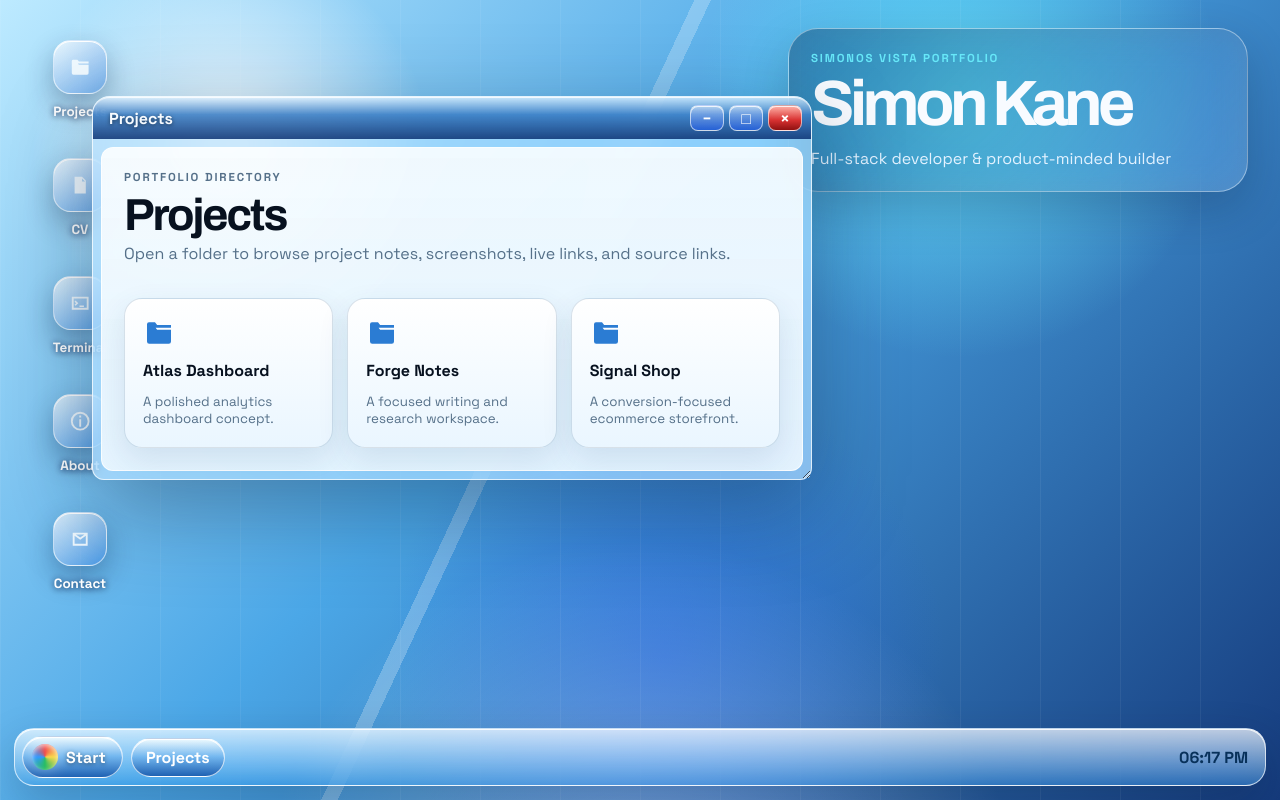
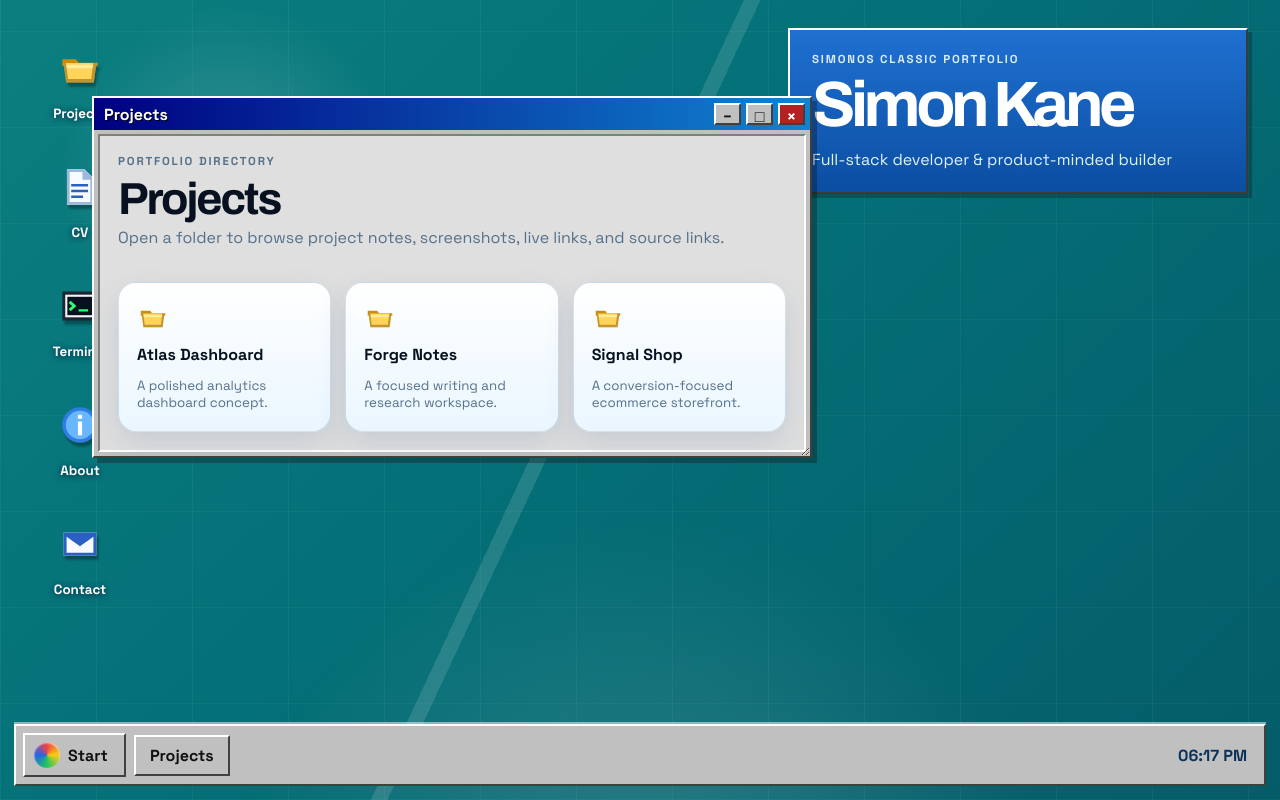
Before and after one commit to SimonKane/portfolio, a Next.js app: page / in a window 1280 px wide. Both pictures are taken after a click on the button "Projects". Built offline with nearby package versions, Linux system fonts and the light colour scheme.

Commit message:
Refine classic Windows UI and 3D transition

```diff
--- a/src/app/globals.css
+++ b/src/app/globals.css
@@ -62,11 +62,23 @@ svg {
   display: block;
   width: 1.4rem;
   height: 1.4rem;
-  fill: currentColor;
+}
+
+.uiIcon {
+  width: 46px;
+  height: 46px;
+  image-rendering: auto;
+}
+
+.startMenu .uiIcon {
+  width: 24px;
+  height: 24px;
 }
 
 .portfolioRoot {
+  height: 100vh;
   min-height: 100vh;
+  overflow: hidden;
   isolation: isolate;
 }
 
@@ -75,10 +87,8 @@ svg {
   min-height: 100vh;
   overflow: hidden;
   background:
-    radial-gradient(circle at 18% 18%, rgba(255, 255, 255, 0.85), transparent 16%),
-    radial-gradient(circle at 75% 12%, rgba(103, 232, 249, 0.72), transparent 22%),
-    radial-gradient(circle at 52% 82%, rgba(37, 99, 235, 0.52), transparent 30%),
-    linear-gradient(135deg, #bdeaff 0%, #4ba7e7 44%, #153b7d 100%);
+    radial-gradient(circle at 18% 22%, rgba(255, 255, 255, 0.18), transparent 14%),
+    linear-gradient(135deg, #0b7f80 0%, #047178 42%, #045c69 100%);
 }
 
 .aeroDesktop::before,
@@ -91,13 +101,14 @@ svg {
 
 .aeroDesktop::before {
   background:
-    linear-gradient(115deg, transparent 0 42%, rgba(255, 255, 255, 0.24) 42% 43%, transparent 43%),
-    repeating-linear-gradient(90deg, rgba(255, 255, 255, 0.06) 0 1px, transparent 1px 80px);
+    linear-gradient(115deg, transparent 0 45%, rgba(255, 255, 255, 0.12) 45% 46%, transparent 46%),
+    repeating-linear-gradient(90deg, rgba(255, 255, 255, 0.045) 0 1px, transparent 1px 96px),
+    repeating-linear-gradient(0deg, rgba(255, 255, 255, 0.035) 0 1px, transparent 1px 96px);
   mix-blend-mode: screen;
 }
 
 .aeroDesktop::after {
-  background: radial-gradient(circle at 50% 115%, rgba(255, 255, 255, 0.38), transparent 34%);
+  background: radial-gradient(circle at 50% 115%, rgba(255, 255, 255, 0.16), transparent 36%);
 }
 
 .desktopHero {
@@ -107,12 +118,12 @@ svg {
   z-index: 1;
   width: min(460px, calc(100vw - 170px));
   padding: 22px;
-  color: #f8fbff;
-  border: 1px solid rgba(255, 255, 255, 0.42);
-  border-radius: var(--radius-xl);
-  background: linear-gradient(135deg, rgba(12, 42, 79, 0.42), rgba(255, 255, 255, 0.16));
-  box-shadow: var(--shadow-md);
-  backdrop-filter: blur(18px) saturate(1.2);
+  color: #ffffff;
+  border: 2px solid;
+  border-color: #ffffff #3a3a3a #3a3a3a #ffffff;
+  border-radius: 0;
+  background: linear-gradient(180deg, #1f70d1, #0b4ea2);
+  box-shadow: 4px 4px 0 rgba(0, 0, 0, 0.24);
 }
 
 .desktopHero h1,
@@ -144,7 +155,7 @@ svg {
 
 .desktopHero .eyebrow,
 .hero3d .eyebrow {
-  color: var(--cyan);
+  color: #dcecff;
 }
 
 .desktopGrid {
@@ -167,28 +178,28 @@ svg {
   text-align: center;
   text-shadow: 0 1px 6px rgba(0, 20, 60, 0.9);
   border: 1px solid transparent;
-  border-radius: 18px;
+  border-radius: 0;
   background: transparent;
   transition: background var(--duration) ease, border-color var(--duration) ease, transform var(--duration) ease;
 }
 
 .desktopIcon:hover,
 .desktopIcon:focus-visible {
-  border-color: rgba(255, 255, 255, 0.64);
-  background: rgba(255, 255, 255, 0.16);
-  transform: translateY(-2px);
+  border-color: rgba(255, 255, 255, 0.92);
+  background: rgba(0, 0, 128, 0.42);
+  transform: translateY(-1px);
 }
 
 .iconTile {
   display: grid;
   place-items: center;
-  width: 54px;
-  height: 54px;
-  color: #eff9ff;
-  border: 1px solid rgba(255, 255, 255, 0.62);
-  border-radius: 18px;
-  background: linear-gradient(145deg, rgba(255, 255, 255, 0.74), rgba(35, 118, 220, 0.48));
-  box-shadow: inset 0 1px 0 white, 0 12px 28px rgba(6, 31, 73, 0.32);
+  width: 58px;
+  height: 58px;
+  color: #111;
+  border: 0;
+  border-radius: 0;
+  background: transparent;
+  filter: drop-shadow(2px 4px 1px rgba(0, 0, 0, 0.32));
 }
 
 .desktopIcon strong {
@@ -200,11 +211,11 @@ svg {
   width: min(720px, calc(100vw - 24px));
   max-height: calc(100vh - 92px);
   overflow: auto;
-  border: 1px solid rgba(255, 255, 255, 0.72);
-  border-radius: 18px 18px 12px 12px;
-  background: rgba(191, 225, 250, 0.62);
-  box-shadow: var(--shadow-lg), inset 0 1px 0 rgba(255, 255, 255, 0.84);
-  backdrop-filter: blur(18px) saturate(1.35);
+  border: 2px solid;
+  border-color: #ffffff #3f3f3f #3f3f3f #ffffff;
+  border-radius: 0;
+  background: #c0c0c0;
+  box-shadow: 5px 5px 0 rgba(0, 0, 0, 0.28);
   resize: both;
 }
 
@@ -212,12 +223,12 @@ svg {
   display: flex;
   align-items: center;
   justify-content: space-between;
-  min-height: 42px;
-  padding: 7px 9px 7px 16px;
-  color: #f7fbff;
+  min-height: 32px;
+  padding: 4px 5px 4px 10px;
+  color: #ffffff;
   font-weight: 800;
-  background: linear-gradient(180deg, rgba(255, 255, 255, 0.46), rgba(33, 104, 183, 0.72) 42%, rgba(10, 48, 113, 0.86));
-  text-shadow: 0 1px 4px rgba(0, 0, 0, 0.55);
+  background: linear-gradient(90deg, #000080, #1084d0);
+  text-shadow: 1px 1px #000;
 }
 
 .windowControls {
@@ -228,33 +239,36 @@ svg {
 .windowControls button {
   display: grid;
   place-items: center;
-  width: 34px;
-  height: 26px;
-  color: white;
-  border: 1px solid rgba(255, 255, 255, 0.62);
-  border-radius: 8px;
-  background: linear-gradient(180deg, rgba(255, 255, 255, 0.42), rgba(37, 99, 235, 0.72));
-  box-shadow: inset 0 1px 0 rgba(255, 255, 255, 0.8);
+  width: 27px;
+  height: 22px;
+  color: #111;
+  border: 2px solid;
+  border-color: #ffffff #404040 #404040 #ffffff;
+  border-radius: 0;
+  background: #c0c0c0;
+  box-shadow: none;
   transition: filter var(--duration) ease, transform var(--duration) ease;
 }
 
 .windowControls button:hover {
-  filter: brightness(1.12);
-  transform: translateY(-1px);
+  filter: brightness(1.03);
+  transform: translateY(0);
 }
 
 .windowControls .closeControl {
-  background: linear-gradient(180deg, #ffb3a9, #d93232 58%, #8f1111);
+  color: #ffffff;
+  background: #b32222;
 }
 
 .windowBody {
-  margin: 8px;
+  margin: 4px;
   min-height: 280px;
-  padding: 22px;
+  padding: 18px;
   color: var(--ink);
-  border: 1px solid rgba(255, 255, 255, 0.78);
-  border-radius: 12px;
-  background: linear-gradient(180deg, var(--glass-strong), rgba(235, 247, 255, 0.92));
+  border: 2px solid;
+  border-color: #808080 #ffffff #ffffff #808080;
+  border-radius: 0;
+  background: #dfdfdf;
 }
 
 .contentStack {
@@ -446,19 +460,20 @@ svg {
   gap: 8px;
   min-height: 54px;
   padding: 7px;
-  border: 1px solid rgba(255, 255, 255, 0.68);
-  border-radius: 20px;
-  background: linear-gradient(180deg, rgba(255, 255, 255, 0.72), rgba(72, 152, 216, 0.48));
-  box-shadow: var(--shadow-md), inset 0 1px 0 rgba(255, 255, 255, 0.86);
-  backdrop-filter: blur(20px) saturate(1.35);
+  border: 2px solid;
+  border-color: #ffffff #404040 #404040 #ffffff;
+  border-radius: 0;
+  background: #c0c0c0;
+  box-shadow: 0 -2px 0 rgba(255, 255, 255, 0.5);
 }
 
 .startButton,
 .taskButtons button {
-  border: 1px solid rgba(255, 255, 255, 0.7);
-  border-radius: 999px;
-  background: linear-gradient(180deg, #effbff, #73b7ef 48%, #1f62b3);
-  box-shadow: inset 0 1px 0 white;
+  border: 2px solid;
+  border-color: #ffffff #404040 #404040 #ffffff;
+  border-radius: 0;
+  background: #c0c0c0;
+  box-shadow: none;
 }
 
 .startButton {
@@ -467,17 +482,17 @@ svg {
   gap: 8px;
   min-height: 38px;
   padding: 7px 16px 7px 9px;
-  color: white;
+  color: #111;
   font-weight: 900;
-  text-shadow: 0 1px 4px rgba(0, 0, 0, 0.45);
+  text-shadow: none;
 }
 
 .startOrb {
   width: 26px;
   height: 26px;
   border-radius: 50%;
-  background: conic-gradient(#f34b4b, #f8d84a, #28bd63, #3299ff, #f34b4b);
-  box-shadow: inset 0 2px 5px rgba(255, 255, 255, 0.7), 0 0 16px rgba(255, 255, 255, 0.34);
+  background: conic-gradient(#ef4444, #facc15, #22c55e, #2563eb, #ef4444);
+  box-shadow: inset 0 1px 2px rgba(255, 255, 255, 0.8);
 }
 
 .startMenu {
@@ -488,11 +503,11 @@ svg {
   gap: 6px;
   width: min(340px, calc(100vw - 28px));
   padding: 10px;
-  border: 1px solid rgba(255, 255, 255, 0.72);
-  border-radius: 22px;
-  background: rgba(235, 247, 255, 0.86);
-  box-shadow: var(--shadow-lg);
-  backdrop-filter: blur(18px) saturate(1.35);
+  border: 2px solid;
+  border-color: #ffffff #404040 #404040 #ffffff;
+  border-radius: 0;
+  background: #c0c0c0;
+  box-shadow: 5px 5px 0 rgba(0, 0, 0, 0.26);
 }
 
 .startMenuHeader {
@@ -500,8 +515,8 @@ svg {
   gap: 3px;
   padding: 14px;
   color: white;
-  border-radius: 16px;
-  background: linear-gradient(135deg, #174ea6, #2cb8ef);
+  border-radius: 0;
+  background: linear-gradient(90deg, #000080, #1084d0);
 }
 
 .startMenuHeader span {
@@ -516,7 +531,7 @@ svg {
   padding: 11px 12px;
   color: #0f3157;
   border: 0;
-  border-radius: 14px;
+  border-radius: 0;
   background: transparent;
   text-align: left;
   transition: background var(--duration) ease, transform var(--duration) ease;
@@ -543,7 +558,7 @@ svg {
 .taskButtons button {
   min-width: 92px;
   padding: 8px 14px;
-  color: white;
+  color: #111;
   font-weight: 700;
 }
 
@@ -562,7 +577,7 @@ svg {
   pointer-events: none;
   perspective: 900px;
   background: radial-gradient(circle, rgba(255, 255, 255, 0.12), rgba(2, 12, 27, 0.48));
-  animation: overlayFade 1.4s ease both;
+  animation: overlayFade 2.8s ease both;
 }
 
 .transitionCard {
@@ -578,7 +593,7 @@ svg {
   background: rgba(8, 21, 42, 0.72);
   box-shadow: 0 28px 120px rgba(0, 0, 0, 0.54);
   backdrop-filter: blur(18px);
-  animation: portalFlip 1.1s cubic-bezier(0.2, 0.8, 0.2, 1) both;
+  animation: portalFlip 2.45s cubic-bezier(0.2, 0.8, 0.2, 1) both;
 }
 
 .transitionRing {
@@ -588,12 +603,56 @@ svg {
   border-top-color: var(--cyan);
   border-radius: 50%;
   box-shadow: 0 0 40px rgba(103, 232, 249, 0.42);
-  animation: ringSpin 900ms ease-out both;
+  animation: ringSpin 2.2s ease-out both;
+}
+
+.transitionTunnel {
+  position: absolute;
+  inset: 0;
+  display: grid;
+  place-items: center;
+  overflow: hidden;
+  transform-style: preserve-3d;
+}
+
+.transitionTunnel span {
+  position: absolute;
+  width: 42vmin;
+  height: 42vmin;
+  border: 2px solid rgba(103, 232, 249, 0.28);
+  transform: rotateX(64deg) rotateZ(45deg) translateZ(0);
+  animation: tunnelPulse 2.6s ease both;
+}
+
+.transitionTunnel span:nth-child(2) {
+  width: 62vmin;
+  height: 62vmin;
+  animation-delay: 160ms;
+}
+
+.transitionTunnel span:nth-child(3) {
+  width: 84vmin;
+  height: 84vmin;
+  animation-delay: 320ms;
+}
+
+.transitionSteps {
+  display: grid;
+  gap: 7px;
+  margin: 0;
+  padding-left: 1.2rem;
+  color: #bfefff;
+  text-align: left;
+  font-family: "Courier New", monospace;
+  font-size: 0.86rem;
 }
 
 .modernShell {
+  height: 100vh;
   min-height: 100vh;
-  overflow: auto;
+  overflow-y: auto;
+  overflow-x: hidden;
+  -webkit-overflow-scrolling: touch;
   padding: 28px;
   color: #eef7ff;
   background:
@@ -681,7 +740,7 @@ svg {
 }
 
 .projectIndex {
-  color: var(--cyan);
+  color: #dcecff;
   font-family: "Archivo", Arial, sans-serif;
   font-size: 0.82rem;
   font-weight: 900;
@@ -700,13 +759,16 @@ svg {
 }
 
 .glassPanel a {
-  color: var(--cyan);
+  color: #dcecff;
   font-weight: 900;
 }
 
 .uglyShell {
+  height: 100vh;
   min-height: 100vh;
-  overflow: auto;
+  overflow-y: auto;
+  overflow-x: hidden;
+  -webkit-overflow-scrolling: touch;
   padding: 20px;
   color: #17004a;
   background:
@@ -793,7 +855,21 @@ svg {
 
 @keyframes ringSpin {
   to {
-    transform: rotate(540deg) scale(1.1);
+    transform: rotate(900deg) scale(1.16);
+  }
+}
+
+@keyframes tunnelPulse {
+  0% {
+    opacity: 0;
+    transform: rotateX(64deg) rotateZ(45deg) translateZ(-240px) scale(0.35);
+  }
+  45% {
+    opacity: 1;
+  }
+  100% {
+    opacity: 0;
+    transform: rotateX(64deg) rotateZ(45deg) translateZ(260px) scale(1.2);
   }
 }
 
--- a/src/components/PortfolioApp.tsx
+++ b/src/components/PortfolioApp.tsx
@@ -87,13 +87,13 @@ export function PortfolioApp() {
   const switchTheme = (next: ThemeMode) => {
     setTransition(
       next === "3d"
-        ? "Aero shell is unfolding into dimensional portfolio mode"
+        ? "Classic desktop is extruding into dimensional portfolio mode"
         : next === "ugly"
           ? "Taste filter disabled. Brace for impact."
-          : "Restoring Vista glass desktop"
+          : "Restoring classic Windows desktop"
     );
     setTheme(next);
-    window.setTimeout(() => setTransition(""), 1400);
+    window.setTimeout(() => setTransition(""), 2800);
   };
 
   return (
@@ -145,9 +145,9 @@ function RetroDesktop({
   onTheme: (mode: ThemeMode) => void;
 }) {
   return (
-    <main className="aeroDesktop" aria-label="Vista-inspired portfolio desktop">
+    <main className="aeroDesktop" aria-label="Oldschool Windows-inspired portfolio desktop">
       <section className="desktopHero" aria-label="Portfolio introduction">
-        <p className="eyebrow">SimonOS Vista Portfolio</p>
+        <p className="eyebrow">SimonOS Classic Portfolio</p>
         <h1>{portfolio.name}</h1>
         <p>{portfolio.title}</p>
       </section>
@@ -460,7 +460,7 @@ function Taskbar({
             <Icon name="warning" />
             uglify
           </button>
-          <button onClick={() => onTheme("retro")}>Vista desktop</button>
+          <button onClick={() => onTheme("retro")}>Classic desktop</button>
         </nav>
       )}
       <div className="taskButtons" aria-label="Open windows">
@@ -481,7 +481,7 @@ function ThreeDPortfolio({ onTheme }: { onTheme: (mode: ThemeMode) => void }) {
       <nav className="modernNav">
         <strong>{portfolio.name}</strong>
         <span>
-          <button onClick={() => onTheme("retro")}>Vista desktop</button>
+          <button onClick={() => onTheme("retro")}>Classic desktop</button>
           <button onClick={() => onTheme("ugly")}>Uglify</button>
         </span>
       </nav>
@@ -546,30 +546,87 @@ function UglyPortfolio({ onTheme }: { onTheme: (mode: ThemeMode) => void }) {
 }
 
 function TransitionOverlay({ label, mode }: { label: string; mode: ThemeMode }) {
+  const steps = mode === "3d" ? ["defragmenting desktop", "extruding project cards", "lighting glass layers"] : [];
+
   return (
     <div className={`transitionOverlay transition-${mode}`} role="status" aria-live="polite">
+      <div className="transitionTunnel" aria-hidden="true">
+        <span />
+        <span />
+        <span />
+      </div>
       <div className="transitionCard">
         <span className="transitionRing" aria-hidden="true" />
         <strong>{label}</strong>
+        {steps.length > 0 && (
+          <ol className="transitionSteps">
+            {steps.map((step) => (
+              <li key={step}>{step}</li>
+            ))}
+          </ol>
+        )}
       </div>
     </div>
   );
 }
 
 function Icon({ name }: { name: IconName }) {
-  const paths: Record<IconName, React.ReactNode> = {
-    folder: <path d="M3 7.5h6l1.6 2H21v8.8A1.7 1.7 0 0 1 19.3 20H4.7A1.7 1.7 0 0 1 3 18.3V7.5Zm0-2A1.5 1.5 0 0 1 4.5 4H9l1.6 2H21v2H3V5.5Z" />,
-    document: <path d="M6 3h8l4 4v14H6V3Zm8 1.8V8h3.2L14 4.8ZM8 11h8v1.6H8V11Zm0 3.2h8v1.6H8v-1.6Zm0 3.2h5v1.6H8v-1.6Z" />,
-    terminal: <path d="M3 5h18v14H3V5Zm2 2v10h14V7H5Zm2 2.2 3 2.8-3 2.8-1.1-1.2 1.7-1.6-1.7-1.6L7 9.2Zm4.2 5.2H16V16h-4.8v-1.6Z" />,
-    info: <path d="M11 10h2v8h-2v-8Zm0-4h2v2h-2V6Zm1 16a10 10 0 1 1 0-20 10 10 0 0 1 0 20Zm0-2a8 8 0 1 0 0-16 8 8 0 0 0 0 16Z" />,
-    contact: <path d="M4 5h16v14H4V5Zm2 3.2V17h12V8.2l-6 4.3-6-4.3Zm1.4-1.2 4.6 3.3L16.6 7H7.4Z" />,
-    spark: <path d="M12 2l1.8 6.2L20 10l-6.2 1.8L12 18l-1.8-6.2L4 10l6.2-1.8L12 2Zm6 11 1 3 3 1-3 1-1 3-1-3-3-1 3-1 1-3Z" />,
-    warning: <path d="M12 3 2 20h20L12 3Zm0 4 6.5 11h-13L12 7Zm-1 4h2v4h-2v-4Zm0 5h2v2h-2v-2Z" />
+  const icons: Record<IconName, React.ReactNode> = {
+    folder: (
+      <>
+        <path fill="#c98d12" d="M2.8 7.4h7.1l1.4 1.8h9.9v1.9H2.8V7.4Z" />
+        <path fill="#ffd45a" d="M3.4 9.4h17.2l-1.4 10.2H4.8L3.4 9.4Z" />
+        <path fill="#ffec9a" d="M4.4 10.3h15.1l-.3 1.8H4.7l-.3-1.8Z" />
+        <path fill="#8f6208" d="M4.8 19.6h14.4l1.4-10.2h-1.7l-1 8.4H5.8L4.7 9.4H3.4l1.4 10.2Z" opacity=".55" />
+      </>
+    ),
+    document: (
+      <>
+        <path fill="#f7fbff" d="M5.2 2.8h9.1l4.5 4.5v13.9H5.2V2.8Z" />
+        <path fill="#d7e7ff" d="M14.3 2.8v4.5h4.5l-4.5-4.5Z" />
+        <path fill="#2b5fc2" d="M7.4 10.4h8.8v1.3H7.4v-1.3Zm0 3h8.8v1.3H7.4v-1.3Zm0 3h6.2v1.3H7.4v-1.3Z" />
+        <path fill="#9db8df" d="M5.2 2.8h9.1l4.5 4.5v13.9H5.2V2.8Zm1.4 1.4v15.6h10.8V8.2h-4.1v-4H6.6Z" />
+      </>
+    ),
+    terminal: (
+      <>
+        <path fill="#1d2733" d="M2.8 4.4h18.4v15.2H2.8V4.4Z" />
+        <path fill="#f4f4f4" d="M4.3 6.1h15.4v11.8H4.3V6.1Z" />
+        <path fill="#07111f" d="M5.4 7.2h13.2v9.6H5.4V7.2Z" />
+        <path fill="#2cff72" d="m7.1 9.3 3 2.7-3 2.7-1-1.1 1.8-1.6-1.8-1.6 1-1.1Zm4.2 4.4h4.9v1.2h-4.9v-1.2Z" />
+      </>
+    ),
+    info: (
+      <>
+        <circle cx="12" cy="12" r="9.3" fill="#2f7de1" />
+        <circle cx="12" cy="12" r="7.4" fill="#69b8ff" />
+        <path fill="#fff" d="M10.9 10.2h2.2v7.1h-2.2v-7.1Zm0-3.5h2.2v2.1h-2.2V6.7Z" />
+      </>
+    ),
+    contact: (
+      <>
+        <path fill="#f7fbff" d="M3.5 6h17v12h-17V6Z" />
+        <path fill="#7fb6ea" d="m4.7 7.2 7.3 5.2 7.3-5.2H4.7Z" />
+        <path fill="#2b5fc2" d="M3.5 6h17v12h-17V6Zm1.5 2.2v8.3h14V8.2l-7 5-7-5Z" />
+      </>
+    ),
+    spark: (
+      <>
+        <path fill="#f7fbff" d="M12 2.5 14 9l6.5 2-6.5 2-2 6.5-2-6.5-6.5-2L10 9l2-6.5Z" />
+        <path fill="#69e6ff" d="M12 6.4 13.1 10l3.5 1-3.5 1.1L12 15.6 10.9 12l-3.5-1 3.5-1L12 6.4Z" />
+      </>
+    ),
+    warning: (
+      <>
+        <path fill="#f7c948" d="M12 3 22 20H2L12 3Z" />
+        <path fill="#7c3b00" d="M12 6.5 18.7 18H5.3L12 6.5Zm-1 4.2v4.2h2v-4.2h-2Zm0 5.3v1.6h2V16h-2Z" />
+      </>
+    )
   };
 
   return (
-    <svg viewBox="0 0 24 24" aria-hidden="true" focusable="false">
-      {paths[name]}
+    <svg className={`uiIcon icon-${name}`} viewBox="0 0 24 24" aria-hidden="true" focusable="false">
+      {icons[name]}
     </svg>
   );
 }
```
